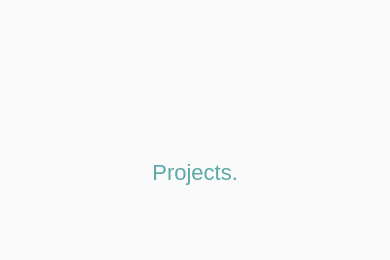
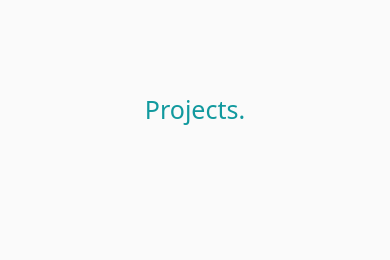
Before and after one commit to RJ-Santi/react-portfolio-site, a React (Create React App) app: page /projects in a window 390 px wide. Shown: the part 238-498 px from the top of the page. Built offline with nearby package versions, Linux system fonts and the light colour scheme.

Commit message:
Fix resoponsiveness bugs on projects page.

```diff
--- a/src/index.css
+++ b/src/index.css
@@ -210,13 +210,11 @@ nav {
   align-items: center;
 }
 
-/* TODO need to center my image on home page */
-
 /* is this even necessary */
-.img-center {
+/* .img-center {
   display: flex;
   justify-content: center;
-}
+} */
 
 .profile-picture {
   max-height: 500px;
@@ -293,8 +291,14 @@ nav {
 .project-main {
   display: flex;
   align-items: center;
-  height: 85vh;
+  height: 80vh;
   text-align: center;
+}
+
+@media screen and (max-width: 768px) {
+  .project-main {
+    height: 70vh;
+  }
 }
 
 .project-description {
@@ -344,6 +348,12 @@ nav {
   -ms-transform: translate(-50%, -50%);
   transform: translate(-50%, -50%);
   text-align: center;
+}
+
+@media screen and (max-width: 768px) {
+  .overlay-text {
+    display: none;
+  }
 }
 
 /* Contact Section Styles */
--- a/src/pages/About.jsx
+++ b/src/pages/About.jsx
@@ -6,7 +6,7 @@ function About() {
       {/* Section for passions descriptions */}
       <div className='passions-container py-5'>
         <div className='passions'>
-          <h2 className='text-center'>Passions.</h2>
+          <h1 className='text-center'>Passions.</h1>
           <div className='passion-row'>
             <img
               className='coding-gif'
@@ -41,7 +41,7 @@ function About() {
 
       {/* Sections for skills/languages logos */}
       <div className='skills-container py-5 text-center'>
-        <h2 className='text-center pb-4'>Skills.</h2>
+        <h1 className='text-center pb-4'>Skills.</h1>
 
         <div className='skills row'>
           <div className='col-md-3'>
--- a/src/pages/Projects.jsx
+++ b/src/pages/Projects.jsx
@@ -9,7 +9,7 @@ function Projects() {
     <AnimatedPage>
       <div name='projects' className='project-container'>
         <div className='project-main'>
-          <h2 className='p-4 mx-auto'>Projects.</h2>
+          <h1 className='p-4 mx-auto'>Projects.</h1>
         </div>
         <motion.a
           whileHover={{
@@ -20,7 +20,7 @@ function Projects() {
           href='#project-location'
           className='arrow-down justify-content-center'
         >
-          <CaretDown size={45} />
+          <CaretDown size={50} className='mb-5' />
         </motion.a>
 
         {/* Projects carousel with react bootstrap formatting - can be referenced here https://react-bootstrap.github.io/components/carousel/ */}
```
